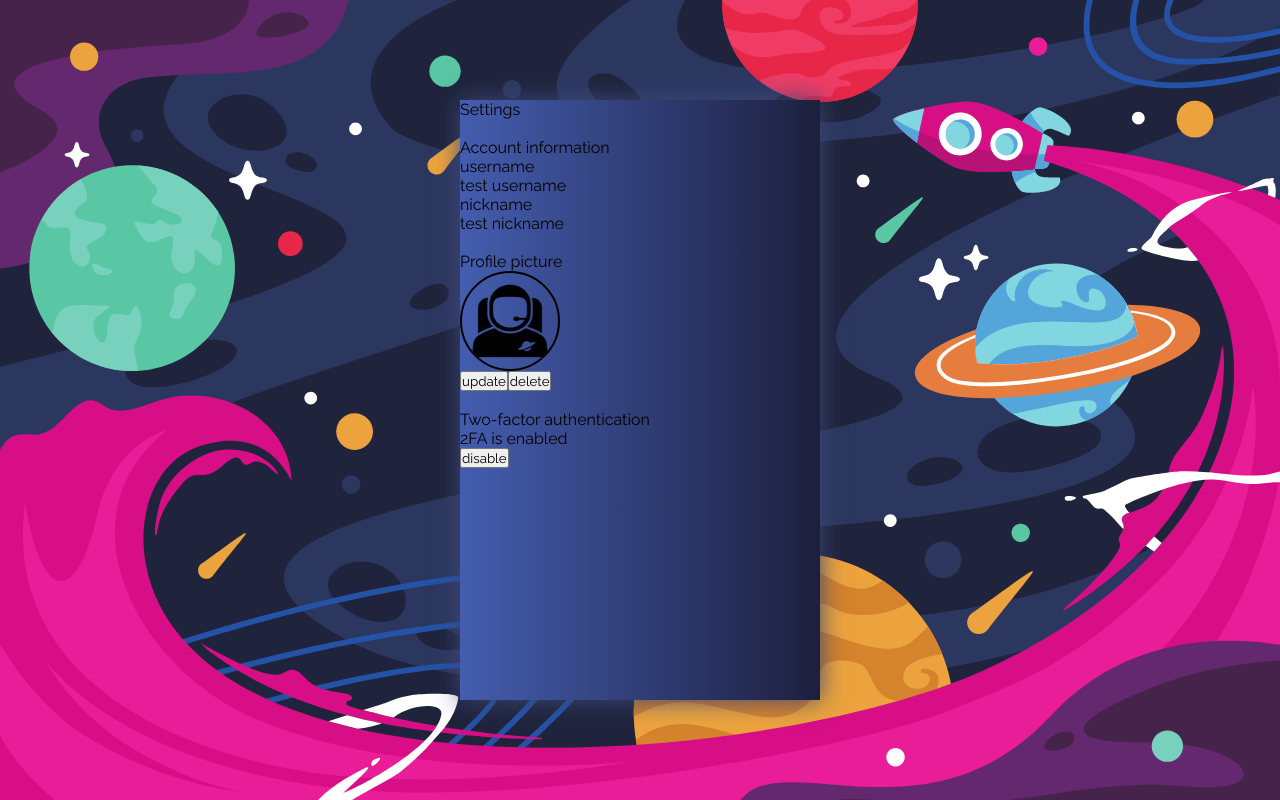
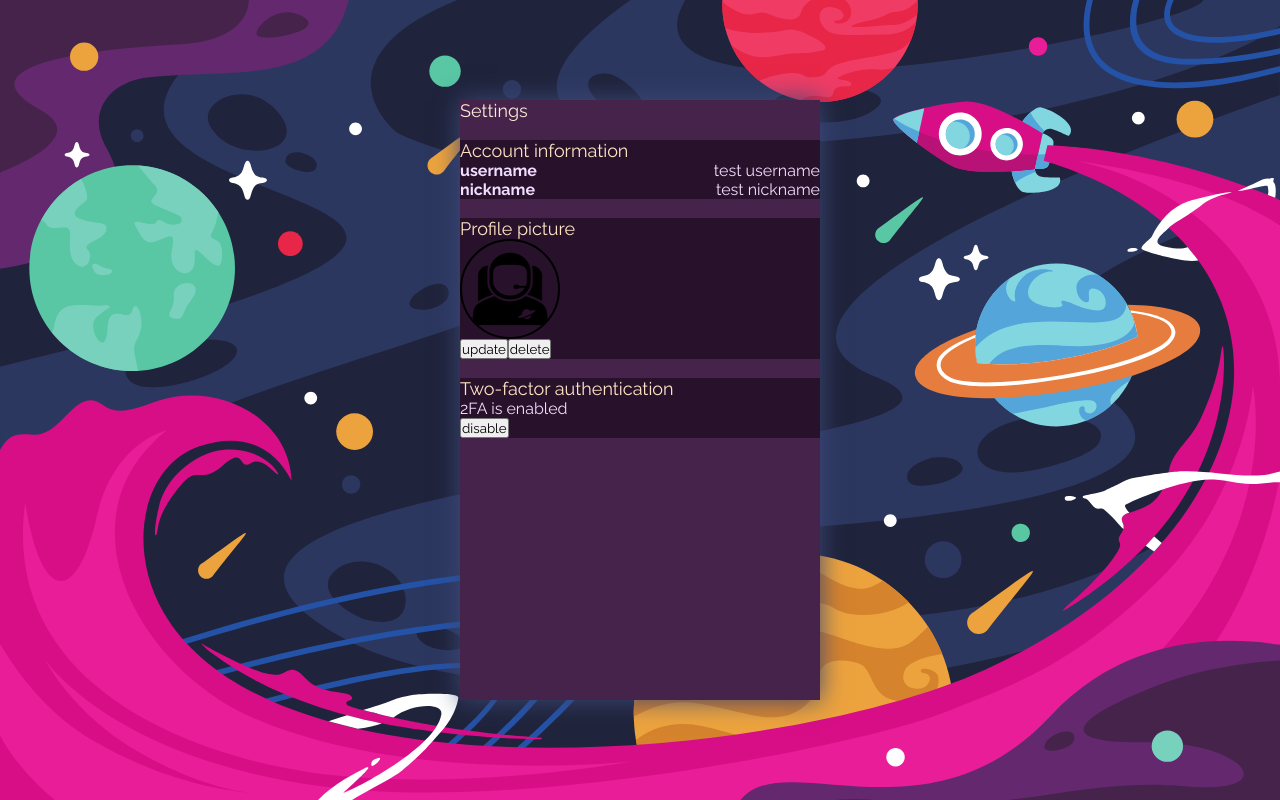
Before and after one commit to acharlas/42-transcendence, a React (Create React App) app in the folder front/react/: page /settings in a window 1280 px wide. Built offline with nearby package versions, Linux system fonts and the light colour scheme.

Commit message:
incredible cs skills

```diff
--- a/front/react/src/settings/settings.css
+++ b/front/react/src/settings/settings.css
@@ -1,3 +1,15 @@
+.settings__title {
+  color: antiquewhite;
+  font-size: large;
+}
+
+.settings__subtitle {
+  color: bisque;
+  font-size: large;
+}
+
+/* profile picture */
+
 .settings__profile__picture {
   width: 100px;
   max-width: 100%;
@@ -9,6 +21,63 @@
 
 .settings__profile__picture__container {
   display: flex;
+  /* align-items: center; */
+  /* margin: auto; */
+  width: 50%;
+}
+
+/* names */
+
+.settings__namewrap {
+  text-align: justify;
+  display: flex;
+}
+
+.settings__nameleft {
+  flex: 1;
+  text-align: left;
+
+  color: #f0ddff;
+  font-weight: bold;
+  font-size: medium;
+}
+
+.settings__nameright {
+  flex: 1;
+  text-align: right;
+
+  color: #f0ddff;
+  font-size: medium;
+}
+
+/* mfa */
+
+.settings__mfa__status {
+  color: #f0ddff;
+}
+
+/* background */
+
+.settings__block {
+  background: #28122b;
+  position: relative;
+  width: 360px;
+}
+
+.settings_screen {
+  background: #46234b;
+  position: relative;
+  height: 600px;
+  width: 360px;
+  box-shadow: 0px 0px 24px #3c4977;
+}
+
+.container {
+  background-image: url("../image/background-login.svg");
+  background-repeat: no-repeat;
+  background-size: cover;
+  display: flex;
   align-items: center;
-  margin: auto;
+  justify-content: center;
+  min-height: 100vh;
 }
--- a/front/react/src/settings/settings_component.tsx
+++ b/front/react/src/settings/settings_component.tsx
@@ -4,7 +4,7 @@ import { useNavigate } from "react-router-dom";
 import mfaService from "../mfa/mfa-service";
 import defaultPicture from "../image/defaultPicture.png"
 import "./settings.css"
-import "../style.css"
+// import "../style.css"
 
 export default function Profile() {
   const navigate = useNavigate();
@@ -54,7 +54,7 @@ export default function Profile() {
   function whenMfaEnabled() {
     return (
       <div>
-        <div>
+        <div className="settings__mfa__status">
           2FA is enabled
         </div>
         <button onClick={disableMfa}>
@@ -66,7 +66,7 @@ export default function Profile() {
   function whenMfaDisabled() {
     return (
       <div>
-        <div>
+        <div className="settings__mfa__status">
           2FA is disabled
         </div>
         <button onClick={enableMfa}>
@@ -78,10 +78,10 @@ export default function Profile() {
 
   return (
     <div className="container">
-      <div className="screen">
+      <div className="settings_screen">
         <div className="screen__content">
 
-          <div className="settings__subtitle">
+          <div className="settings__title">
             Settings
           </div>
 
@@ -92,7 +92,7 @@ export default function Profile() {
               Account information
             </div>
 
-            <div>
+            <div className="settings__namewrap">
               <div className="settings__nameleft">
                 username
               </div>
@@ -101,7 +101,7 @@ export default function Profile() {
               </div>
             </div>
 
-            <div>
+            <div className="settings__namewrap">
               <div className="settings__nameleft">
                 nickname
               </div>
@@ -141,9 +141,7 @@ export default function Profile() {
 
 
         </div>
-        <div className="screen__background">
-        </div>
       </div>
-    </div >
+    </div>
   );
 }
```
